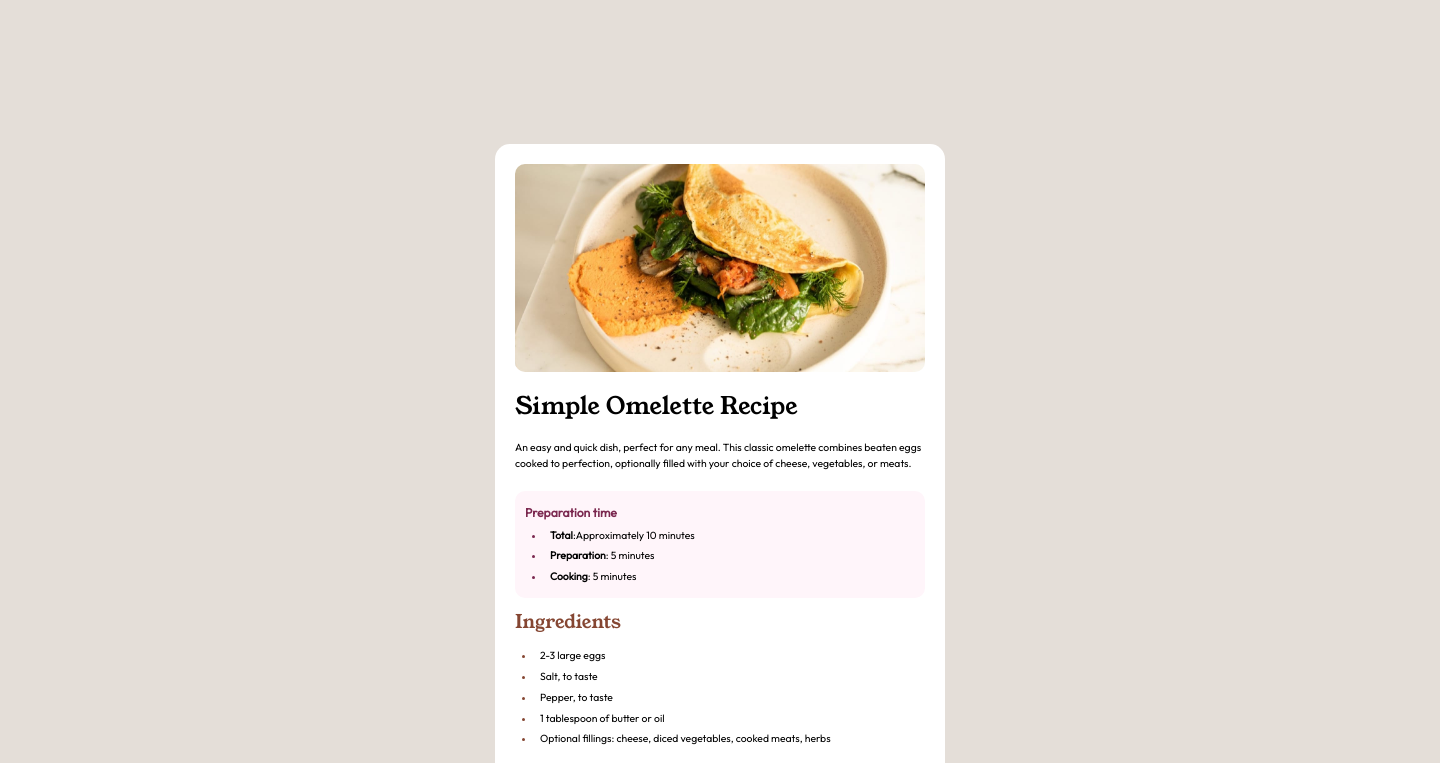
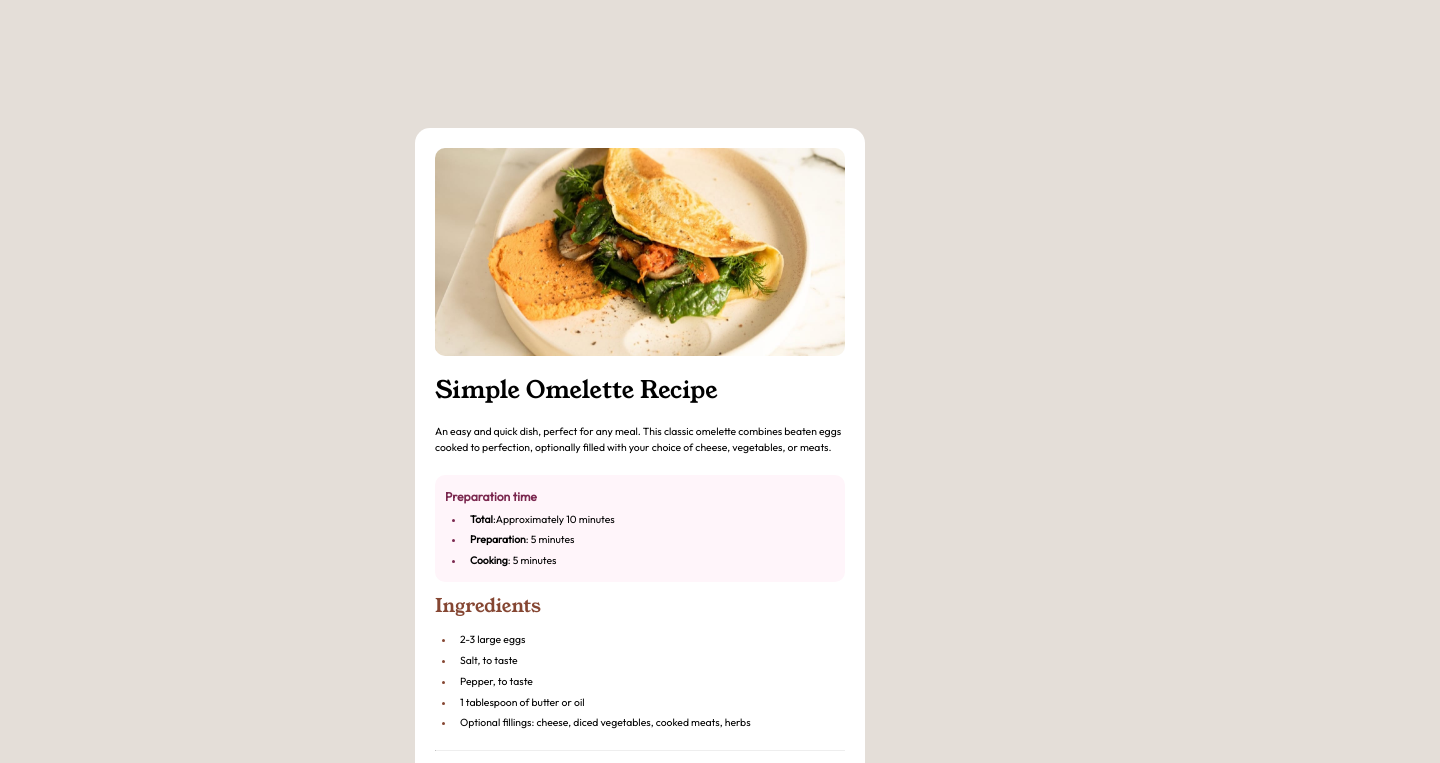
Before and after one commit to nikolapetkovicdev/Recipe_page, a plain HTML site: page index.html in a window 1280 px wide. Shown: the top 763 px of the page, 1440 px wide, since content can reach past the window. Drawn offline with Linux system fonts and the light colour scheme.

Commit message:
Update Stayles.css

```diff
--- a/CSS/Stayles.css
+++ b/CSS/Stayles.css
@@ -11,9 +11,10 @@
 
 body {
     position: relative;
-    width: 1440px;
+    max-width: 1440px;
+    margin: 0 auto; /* Dodato za centriranje tela */
     background-color: hsl(30, 18%, 87%);
-    font-family: 'Outfit' , sans-serif;
+    font-family: 'Outfit', sans-serif;
 }
 
 h1 {
```
